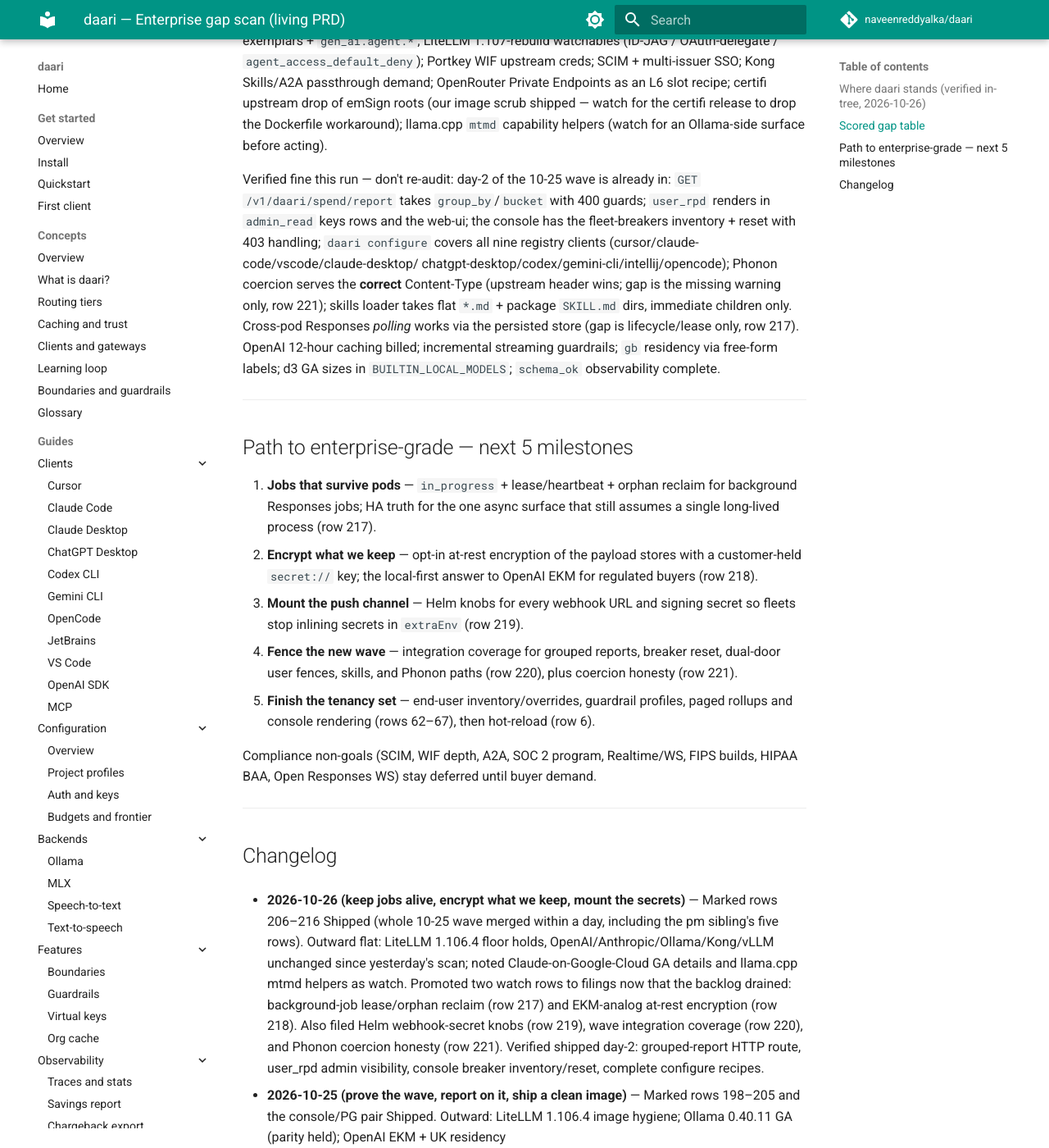
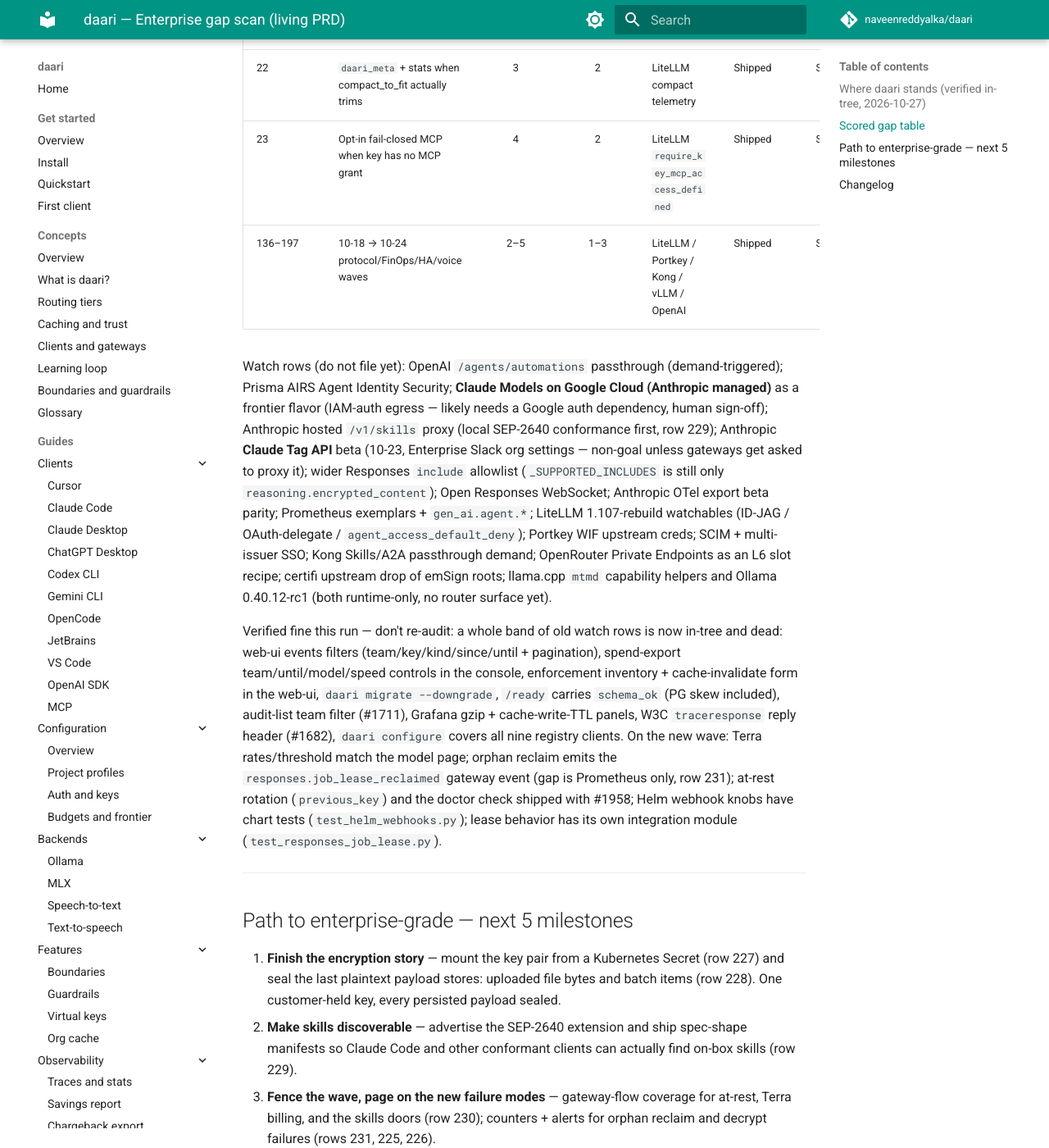
Before and after one commit to naveenreddyalka/daari, an MkDocs documentation site: the page built from docs/prd/ENTERPRISE.md, in a window 1280 px wide and 1400 px high, scrolled down 4095 px. Shown: the whole window at 82% size. Built offline with MkDocs 1.6.1 and Material for MkDocs 9.7.7, drawn with Linux system fonts in a browser that asks for light colours; comment, search, counter and statistics services are not loaded; some of the changed text lies outside the part shown.

Commit message:
docs(prd): 2026-10-27 finish what shipped yesterday
Mark rows 217-224 Shipped (both 10-26 waves merged overnight); adopt pm
sibling rows 222-226 after PRD PR 1968 failed the pin test. Outward flat:
LiteLLM 1.106.4 floor, OpenAI ends at Terra (priced in-tree), Anthropic
Claude Tag beta non-goal, Portkey v2.29.1, Ollama 0.40.11. File rows
227-231: Helm at-rest key knobs, seal files/batches stores, SEP-2640
conformance, 10-26/27 wave fence, reclaim/decrypt observability.

Co-authored-by: Naveen Reddy Alka <naveenreddyalka@users.noreply.github.com>

```diff
--- a/docs/prd/ENTERPRISE.md
+++ b/docs/prd/ENTERPRISE.md
@@ -11,38 +11,33 @@
 
 ---
 
-## Where daari stands (verified in-tree, 2026-10-26)
+## Where daari stands (verified in-tree, 2026-10-27)
 
-**Loop velocity.** The whole 10-25 wave (rows 206–216) merged within a day:
-image trust-store scrub + compare floor 1.106.4, gateway-flow coverage for the
-10-24/25 wave (`test_wave_gateway_coverage.py`), dimension-grouped spend
-reports with `service_tier` persisted (CLI `--group-by/--bucket` **and**
-`GET /v1/daari/spend/report`), per-family breaker state/alerts/reset (fleet
-inventory + reset in the console), Anthropic `metadata.user_id` fences with
-`user_rpd` in admin reads and the web-ui, completion-webhook doctor parity,
-webhook Grafana/alerts, Phonon language tags + CC BY-NC tip, AAIF Agent
-Skills packages, the hermetic TTS benchmark, and Phonon `response_format`
-coercion. The loop refilled three P3s this morning (voices console, skills
-CLI list, TTS Prom counters).
+**Loop velocity.** Both 10-26 waves merged within a day: the morning five
+(rows 217–221 — background-job lease/heartbeat + orphan reclaim, AES-GCM
+at-rest encryption with key rotation, Helm webhook secret knobs, the
+10-25/26 gateway fence, Phonon coercion warning) and the pm sibling's three
+(rows 222–224 — day-one `gpt-6.1-terra` rates with the ≥272K surcharge,
+web-ui grouped-report controls, SEP-2640 `skills/list` + `skill://`
+resources). Only two sibling P3s (rows 225–226) and three loop P3s (voices
+console, skills CLI, TTS counters) remain open.
 
-**Outward.** Flat since yesterday's scan. LiteLLM floor stays **1.106.4**
-(1.107.0 do-not-install); OpenAI changelog shows nothing after the 10-22
-Decisions GA; Anthropic flat since the 10-22 **Claude Models on Google Cloud
-(Anthropic managed)** GA — full platform via Google Cloud IAM/Marketplace
-billing, Opus 5.5 fast mode at $8/$40; Ollama holds at **0.40.11**; Kong at
-2.2.0 (passthrough mode); vLLM at 0.32.0; llama.cpp b11899 adds multimodal
-capability helpers (no router impact).
+**Outward.** Flat against what shipped overnight. OpenAI's changelog ends at
+the 10-26 **GPT-6.1 Terra** launch — already priced in-tree ($1/$5, $0.05
+cached, 272K threshold verified). LiteLLM floor stays **1.106.4**; Anthropic's
+newest entry is the 10-23 **Claude Tag API** beta (Enterprise Slack org
+settings — non-goal); Portkey/Prisma AIRS holds at v2.29.1; Ollama 0.40.11
+GA (0.40.12-rc1 is MLX-runtime only); Kong 2.2.0; vLLM 0.32.0.
 
-**Inward theme: keep jobs alive, keep secrets mounted, encrypt what we keep.**
-Background Responses jobs persist `queued` → terminal only — no
-`in_progress`, no lease, so a dead owning pod leaves the job queued
-fleet-wide forever. Every persisted payload store (response store, request
-log, L1 disk cache) is plaintext on disk the day after OpenAI shipped
-Enterprise Key Management. The Helm chart mounts API keys via `secretKeyRef`
-but has zero plumbing for the five webhook signing-secret families. The
-newest wave (grouped reports route, breaker reset, skills packages, Phonon
-tags/coercion) has no integration fence yet, and the format coercion is
-silent to the caller.
+**Inward theme: finish what shipped yesterday.** The encryption key has
+doctor coverage but zero Helm `secretKeyRef` plumbing — the exact anti-pattern
+row 219 just eliminated for webhooks — and the files/batches stores (uploaded
+file bytes, batch item payloads) stayed plaintext. The SEP-2640 surface is
+invisible to conformant clients: `initialize` never advertises
+`extensions["io.modelcontextprotocol/skills"]`, and entries lack the
+frontmatter + sha256 manifest the final spec requires. Orphan reclaim and
+`AtRestDecryptError` emit no Prometheus series, and the new wave has no
+gateway-flow fence.
 
 ---
 
@@ -50,11 +45,14 @@
 
 | # | Gap | Impact | Effort | Who does it best today | Why daari wins local-first | Action |
 |---|-----|:--:|:--:|------------------------|----------------------------|--------|
-| 217 | Responses background jobs: `in_progress` + lease/heartbeat + orphan reclaim on poll | 4 | 2 | OpenAI background mode | Fleet-true jobs on the stores we already run; no external queue | Filed [#1957](https://github.com/naveenreddyalka/daari/issues/1957) |
-| 218 | At-rest encryption of payload stores (response store, request log, disk cache) with a customer-held key | 4 | 3 | OpenAI EKM (10-24) | Key never leaves the box via `secret://`; no vendor sees plaintext | Filed [#1958](https://github.com/naveenreddyalka/daari/issues/1958) |
-| 219 | Helm `webhooks.*` URL + signing-secret knobs for all five webhook families | 3 | 1 | LiteLLM raw env config | `secretKeyRef` pattern exists (frontier/systemone); finish the push story | Filed [#1959](https://github.com/naveenreddyalka/daari/issues/1959) |
-| 220 | Gateway-flow coverage for the 10-25/26 wave (grouped report route, breaker reset, user_id fences, skills, Phonon tags/coercion) | 3 | 2 | — (regression fence) | All mockable in-process; the fence that lets the loop merge daily | Filed [#1960](https://github.com/naveenreddyalka/daari/issues/1960) |
-| 221 | Client-visible warning + counter when Phonon coerces `response_format` | 2 | 1 | OpenRouter transform warnings | Honesty-by-header beats silent substitution | Filed [#1961](https://github.com/naveenreddyalka/daari/issues/1961) |
+| 227 | Helm `secretKeyRef` knobs for the at-rest encryption key pair | 3 | 1 | LiteLLM raw env config | Customer key mounted from a Secret, never inlined | Filed [#1977](https://github.com/naveenreddyalka/daari/issues/1977) |
+| 228 | Seal files + batches payload stores at rest (uploaded bytes, batch items) | 4 | 2 | OpenAI EKM | One `secret://` key seals every persisted payload on the box | Filed [#1978](https://github.com/naveenreddyalka/daari/issues/1978) |
+| 229 | SEP-2640 conformance: advertise the skills extension, frontmatter + sha256 manifests, supporting files | 4 | 2 | MCP Python SDK built-in | On-box skills clients can actually discover, under local MCP grants | Filed [#1979](https://github.com/naveenreddyalka/daari/issues/1979) |
+| 230 | Gateway-flow fence for the 10-26/27 wave (sealed-at-rest round-trip, Terra billing + surcharge, skills doors) | 3 | 2 | — (regression fence) | Hermetic in-process net that lets the loop merge daily | Filed [#1980](https://github.com/naveenreddyalka/daari/issues/1980) |
+| 231 | Prom counters + alerts for orphan reclaim and at-rest decrypt failures | 2 | 2 | LiteLLM Errors tab | One page-worthy signal instead of scattered 500s | Filed [#1981](https://github.com/naveenreddyalka/daari/issues/1981) |
+| 225 | `daari_schema_ok` HELP + Grafana copy cover Postgres skew | 2 | 1 | — (ops honesty) | Gauge already right; text lagged | Filed [#1966](https://github.com/naveenreddyalka/daari/issues/1966) |
+| 226 | Prometheus counter when Phonon coerces `response_format` | 2 | 1 | OpenRouter transform metrics | Local scrape next to the TTS path | Filed [#1967](https://github.com/naveenreddyalka/daari/issues/1967) |
+| 217–224 | 10-26 waves: job lease/heartbeat + reclaim, at-rest encryption, Helm webhook knobs, wave fence, coercion warning, Terra day-one rates, grouped-report UI, SEP-2640 skills/list | 2–4 | 1–3 | OpenAI / LiteLLM / Bloomberg | HA jobs, EKM analog, push story, FinOps truth | Shipped |
 | 206–216 | 10-24/25 wave: strip visibility, image trust-store scrub, wave coverage, grouped reports, breaker observability, user_id fences, webhook doctor + panels, Phonon tags, AAIF Skills, TTS benchmark | 2–4 | 1–2 | LiteLLM / Anthropic / OpenAI / Kong | Trust floor, FinOps truth, push channels, local voice | Shipped |
 | 198–205 | eMudhra egress distrust; fleet breakers; Phonon voices; compare 1.106.3; user RPD; webhook delivery + ingest hardening; TTS bounds | 3–4 | 1–3 | LiteLLM / Anthropic / OpenAI / Svix | Trust floor, HA share, local voice, push channels | Shipped |
 | 62 | End-user inventory + per-user block/cap overrides | 5 | 3 | OpenRouter / LiteLLM | Ledger already knows every user | Open |
@@ -77,76 +75,81 @@
 | 23 | Opt-in fail-closed MCP when key has no MCP grant | 4 | 2 | LiteLLM `require_key_mcp_access_defined` | Shipped | Shipped |
 | 136–197 | 10-18 → 10-24 protocol/FinOps/HA/voice waves | 2–5 | 1–3 | LiteLLM / Portkey / Kong / vLLM / OpenAI | Shipped | Shipped |
 
-Watch rows (do not file yet): OpenAI `/agents/automations` passthrough (spec
-10-23; demand-triggered); Prisma AIRS **Agent Identity Security** (per-agent
-OAuth 2.1 identity + dual-attribution audit; adjacent to the parked per-key
-tool allowlist row); `daari_schema_ok` gauge HELP text still says "SQLite"
-though it covers PG skew (fold into the next observability slice); **Claude
-Models on Google Cloud (Anthropic managed)** as a frontier flavor (GA 10-22,
-IAM-auth egress + Marketplace billing, Opus 5.5 fast $8/$40 — buyer ask;
-likely needs a Google auth dependency, so human sign-off); Anthropic threads
-are **Managed Agents session threads + SSE**, not Messages API threads; Open
+Watch rows (do not file yet): OpenAI `/agents/automations` passthrough
+(demand-triggered); Prisma AIRS Agent Identity Security; **Claude Models on
+Google Cloud (Anthropic managed)** as a frontier flavor (IAM-auth egress —
+likely needs a Google auth dependency, human sign-off); Anthropic hosted
+`/v1/skills` proxy (local SEP-2640 conformance first, row 229); Anthropic
+**Claude Tag API** beta (10-23, Enterprise Slack org settings — non-goal
+unless gateways get asked to proxy it); wider Responses `include` allowlist
+(`_SUPPORTED_INCLUDES` is still only `reasoning.encrypted_content`); Open
 Responses WebSocket; Anthropic OTel export beta parity; Prometheus exemplars
 + `gen_ai.agent.*`; LiteLLM 1.107-rebuild watchables (ID-JAG / OAuth-delegate
 / `agent_access_default_deny`); Portkey WIF upstream creds; SCIM +
 multi-issuer SSO; Kong Skills/A2A passthrough demand; OpenRouter Private
-Endpoints as an L6 slot recipe; certifi upstream drop of emSign roots (our
-image scrub shipped — watch for the certifi release to drop the Dockerfile
-workaround); llama.cpp `mtmd` capability helpers (watch for an Ollama-side
-surface before acting).
+Endpoints as an L6 slot recipe; certifi upstream drop of emSign roots;
+llama.cpp `mtmd` capability helpers and Ollama 0.40.12-rc1 (both
+runtime-only, no router surface yet).
 
-Verified fine this run — don't re-audit: day-2 of the 10-25 wave is already
-in: `GET /v1/daari/spend/report` takes `group_by`/`bucket` with 400 guards;
-`user_rpd` renders in `admin_read` keys rows and the web-ui; the console has
-the fleet-breakers inventory + reset with 403 handling; `daari configure`
-covers all nine registry clients (cursor/claude-code/vscode/claude-desktop/
-chatgpt-desktop/codex/gemini-cli/intellij/opencode); Phonon coercion serves
-the **correct** Content-Type (upstream header wins; gap is the missing
-warning only, row 221); skills loader takes flat `*.md` + package
-`SKILL.md` dirs, immediate children only. Cross-pod Responses *polling*
-works via the persisted store (gap is lifecycle/lease only, row 217).
-OpenAI 12-hour caching billed; incremental streaming guardrails; `gb`
-residency via free-form labels; d3 GA sizes in `BUILTIN_LOCAL_MODELS`;
-`schema_ok` observability complete.
+Verified fine this run — don't re-audit: a whole band of old watch rows is
+now in-tree and dead: web-ui events filters (team/key/kind/since/until +
+pagination), spend-export team/until/model/speed controls in the console,
+enforcement inventory + cache-invalidate form in the web-ui, `daari migrate
+--downgrade`, `/ready` carries `schema_ok` (PG skew included), audit-list
+team filter (#1711), Grafana gzip + cache-write-TTL panels, W3C
+`traceresponse` reply header (#1682), `daari configure` covers all nine
+registry clients. On the new wave: Terra rates/threshold match the model
+page; orphan reclaim emits the `responses.job_lease_reclaimed` gateway event
+(gap is Prometheus only, row 231); at-rest rotation (`previous_key`) and the
+doctor check shipped with #1958; Helm webhook knobs have chart tests
+(`test_helm_webhooks.py`); lease behavior has its own integration module
+(`test_responses_job_lease.py`).
 
 ---
 
 ## Path to enterprise-grade — next 5 milestones
 
-1. **Jobs that survive pods** — `in_progress` + lease/heartbeat + orphan
-   reclaim for background Responses jobs; HA truth for the one async
-   surface that still assumes a single long-lived process (row 217).
-2. **Encrypt what we keep** — opt-in at-rest encryption of the payload
-   stores with a customer-held `secret://` key; the local-first answer to
-   OpenAI EKM for regulated buyers (row 218).
-3. **Mount the push channel** — Helm knobs for every webhook URL and
-   signing secret so fleets stop inlining secrets in `extraEnv` (row 219).
-4. **Fence the new wave** — integration coverage for grouped reports,
-   breaker reset, dual-door user fences, skills, and Phonon paths
-   (row 220), plus coercion honesty (row 221).
-5. **Finish the tenancy set** — end-user inventory/overrides, guardrail
+1. **Finish the encryption story** — mount the key pair from a Kubernetes
+   Secret (row 227) and seal the last plaintext payload stores: uploaded
+   file bytes and batch items (row 228). One customer-held key, every
+   persisted payload sealed.
+2. **Make skills discoverable** — advertise the SEP-2640 extension and ship
+   spec-shape manifests so Claude Code and other conformant clients can
+   actually find on-box skills (row 229).
+3. **Fence the wave, page on the new failure modes** — gateway-flow coverage
+   for at-rest, Terra billing, and the skills doors (row 230); counters +
+   alerts for orphan reclaim and decrypt failures (rows 231, 225, 226).
+4. **Finish the tenancy set** — end-user inventory/overrides, guardrail
    profiles, paged rollups and console rendering (rows 62–67), then
    hot-reload (row 6).
-
-Compliance non-goals (SCIM, WIF depth, A2A, SOC 2 program, Realtime/WS,
-FIPS builds, HIPAA BAA, Open Responses WS) stay deferred until buyer demand.
+5. **Demand-gated compliance** — SCIM, WIF depth, A2A, Realtime/WS, FIPS,
+   HIPAA BAA, Open Responses WS stay deferred until a buyer asks.
 
 ---
 
 ## Changelog
 
-- **2026-10-26 (keep jobs alive, encrypt what we keep, mount the secrets)** —
-  Marked rows 206–216 Shipped (whole 10-25 wave merged within a day,
-  including the pm sibling's five rows). Outward flat: LiteLLM 1.106.4
-  floor holds, OpenAI/Anthropic/Ollama/Kong/vLLM unchanged since
-  yesterday's scan; noted Claude-on-Google-Cloud GA details and llama.cpp
-  mtmd helpers as watch. Promoted two watch rows to filings now that the
-  backlog drained: background-job lease/orphan reclaim (row 217) and
-  EKM-analog at-rest encryption (row 218). Also filed Helm webhook-secret
-  knobs (row 219), wave integration coverage (row 220), and Phonon
-  coercion honesty (row 221). Verified shipped day-2: grouped-report HTTP
-  route, user_rpd admin visibility, console breaker inventory/reset,
-  complete configure recipes.
+- **2026-10-27 (finish what shipped yesterday)** — Marked rows 217–224
+  Shipped (both 10-26 waves merged overnight); adopted the pm sibling's
+  rows 222–226 after its PRD PR #1968 pruned the pinned rows and failed the
+  pin test. Outward flat: LiteLLM 1.106.4 floor holds, OpenAI ends at the
+  10-26 Terra launch (already priced in-tree), Anthropic ends at the 10-23
+  Claude Tag beta (non-goal), Portkey v2.29.1, Ollama 0.40.11
+  (0.40.12-rc1 MLX-only). Filed rows 227–231: Helm knobs for the at-rest
+  key pair, sealing files/batches stores, SEP-2640 conformance (no
+  capability advertisement today — conformant clients never call
+  `skills/list`), the 10-26/27 wave fence, and reclaim/decrypt-failure
+  observability. Pruned a band of dead watch rows now verified in-tree
+  (console filters, `--downgrade`, `schema_ok` on `/ready`, gzip/TTL
+  panels, `traceresponse`).
+
+- **2026-10-26 + pm (keep jobs alive, encrypt what we keep, mount the
+  secrets; price Terra)** — Filed rows 217–221 (background-job lease,
+  at-rest encryption, Helm webhook secrets, wave fence, coercion honesty);
+  the pm sibling filed rows 222–226 (Terra day-one rates, grouped-report
+  UI, SEP-2640 skills/list, schema_ok copy, coercion counter). Verified
+  shipped day-2: grouped-report HTTP route, user_rpd admin visibility,
+  console breaker inventory/reset, complete configure recipes.
 
 - **2026-10-25 (prove the wave, report on it, ship a clean image)** — Marked
   rows 198–205 and the console/PG pair Shipped. Outward: LiteLLM 1.106.4
@@ -155,14 +158,9 @@
   207–211; adopted the pm sibling's rows 212–216 after its PRD branch
   pruned the pinned rows and failed the pin test.
 
-- **2026-10-24 + pm (trust floors, HA share, local voice; push channels)** —
-  Marked rows 191–197 Shipped. Outward: LiteLLM 1.106.3 GA floor, Ollama
-  0.40.10/0.40.11-rc0, AAIF Skills + Open Responses WS, Anthropic SDK
-  2.2.0/2.3.0, Claude on Google Cloud. Filed rows 198–206; the pm breaker
-  filing duplicated row 199 and needs a human close.
-
-- **2026-10-23 → 08-28** — Condensed: bill-what-was-served + GA parity;
-  finish-the-truths, console and day-2 packaging; breaker truth,
-  invoice-true cache billing, user profiles; LiteLLM compromise + Anthropic
-  API-version footgun; finish-the-knobs; decisions depth;
-  `resultType`/egress waves; Apache 2.0; this PRD's creation.
+- **2026-10-24 → 08-28** — Condensed: trust floors, HA share, local voice,
+  push channels; bill-what-was-served + GA parity; finish-the-truths,
+  console and day-2 packaging; breaker truth, invoice-true cache billing,
+  user profiles; LiteLLM compromise + Anthropic API-version footgun;
+  finish-the-knobs; decisions depth; `resultType`/egress waves; Apache 2.0;
+  this PRD's creation.
```
